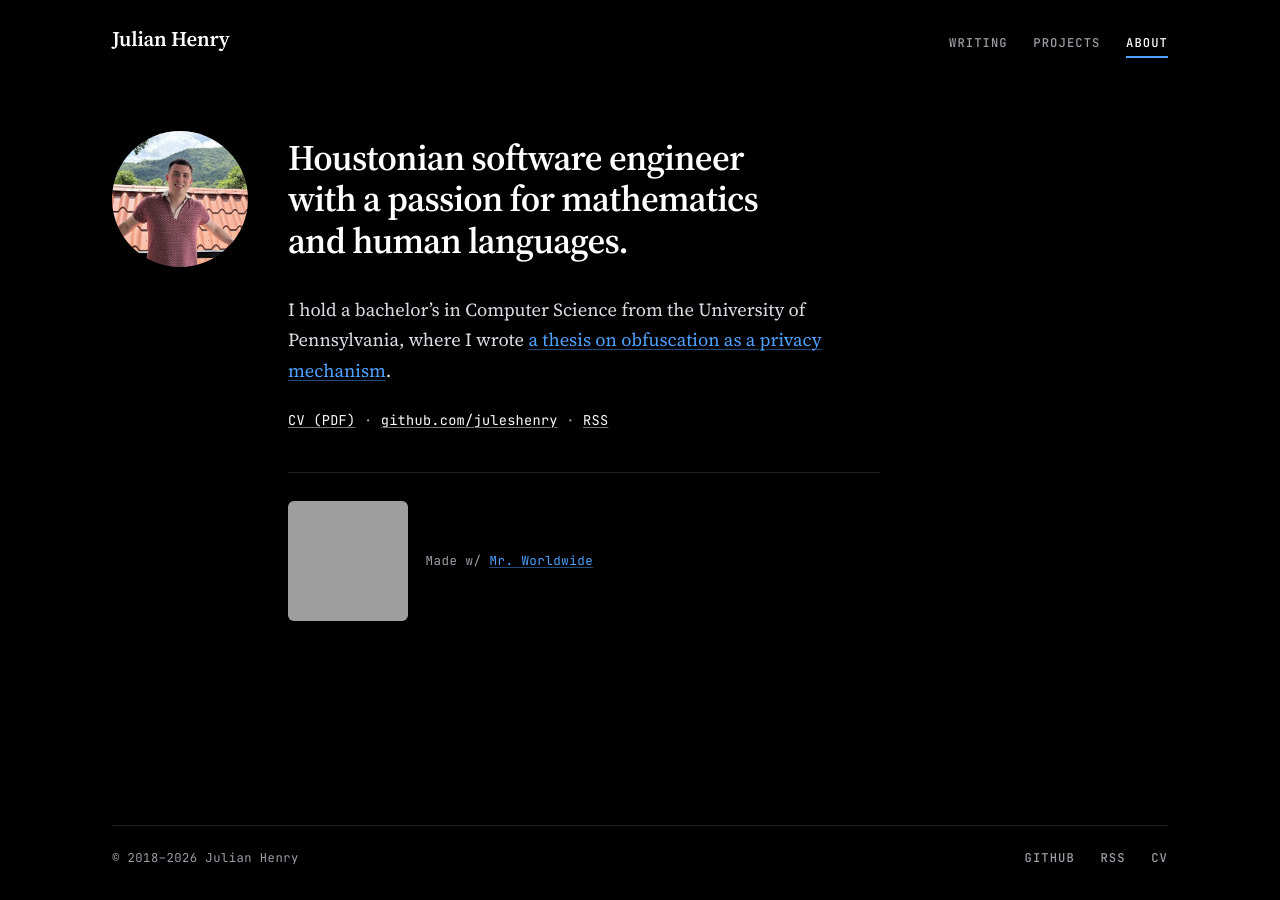
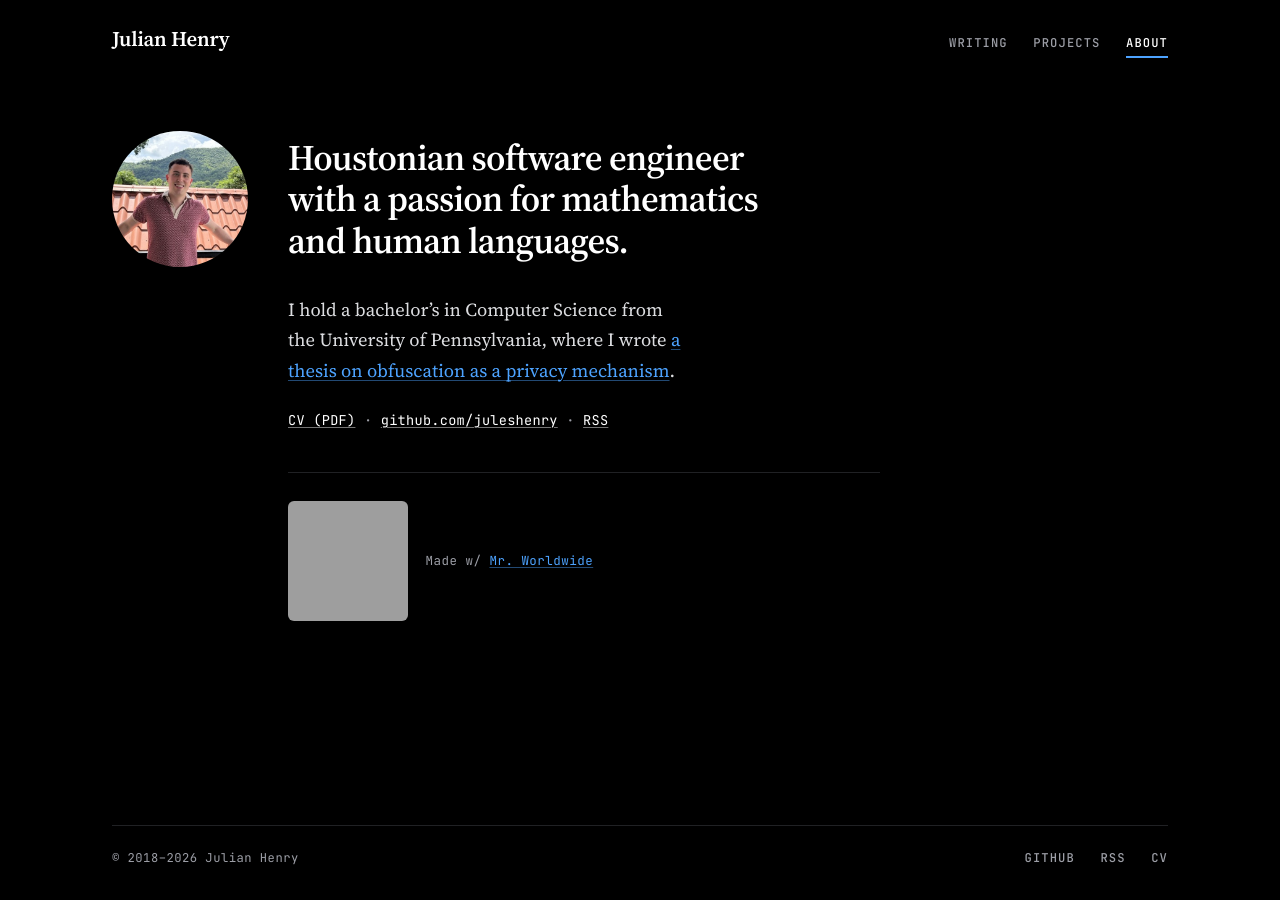
Before and after one commit to juleshenry/juleshenry.github.io, a Jekyll site: the page built from about.html, in a window 1280 px wide. Built offline with Jekyll 4.4.1, drawn with Linux system fonts in a browser that asks for light colours; grey boxes are pictures that could not be loaded.

Commit message:
bugfix(about): balance the intro paragraph so no word sits alone on its last line; keep the link row on one line on phones

```diff
--- a/about.html
+++ b/about.html
@@ -11,7 +11,7 @@ description: Julian Henry is a software engineer in Houston who writes long-form
   <div class="about-body">
     <p>
       I hold a bachelor&rsquo;s in Computer Science from the University of Pennsylvania, where I wrote
-      <a href="/blog/2020/06/01/queries-in-the-mist">a thesis on obfuscation as a privacy mechanism</a>.
+      <a href="/blog/2020/06/01/queries-in-the-mist">a thesis on obfuscation as a privacy&nbsp;mechanism</a>.
     </p>
   </div>
 
--- a/stylesheets/site.css
+++ b/stylesheets/site.css
@@ -1416,6 +1416,7 @@ mjx-container[jax="CHTML"]:not([display="true"]) {
   max-width: 36rem;
   font-size: 1.15rem;
   line-height: 1.65;
+  text-wrap: balance;
 }
 
 .about-body p + p {
@@ -1645,6 +1646,11 @@ mjx-container[jax="CHTML"]:not([display="true"]) {
     width: 6.5rem;
     height: 6.5rem;
     margin-bottom: 1.5rem;
+  }
+
+  .about-actions {
+    font-size: 0.78rem;
+    letter-spacing: 0;
   }
 
   .work.has-thumb {
```
